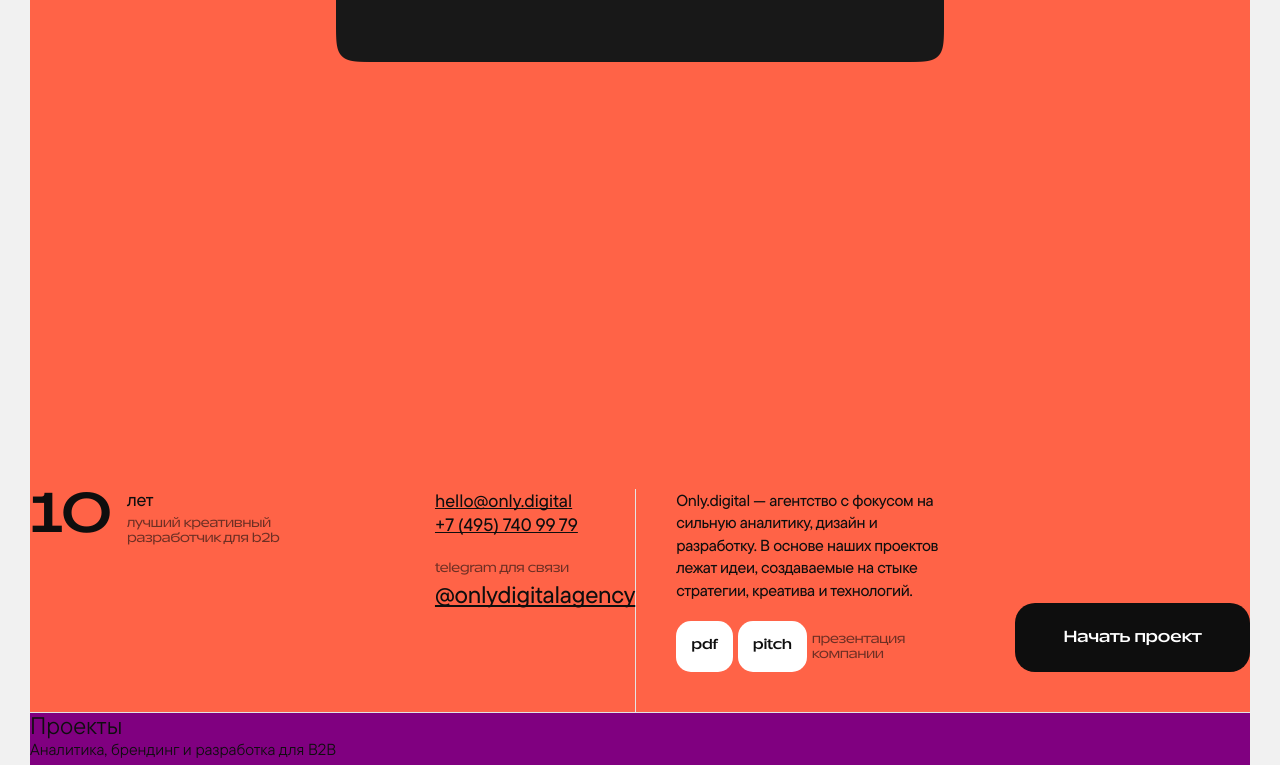
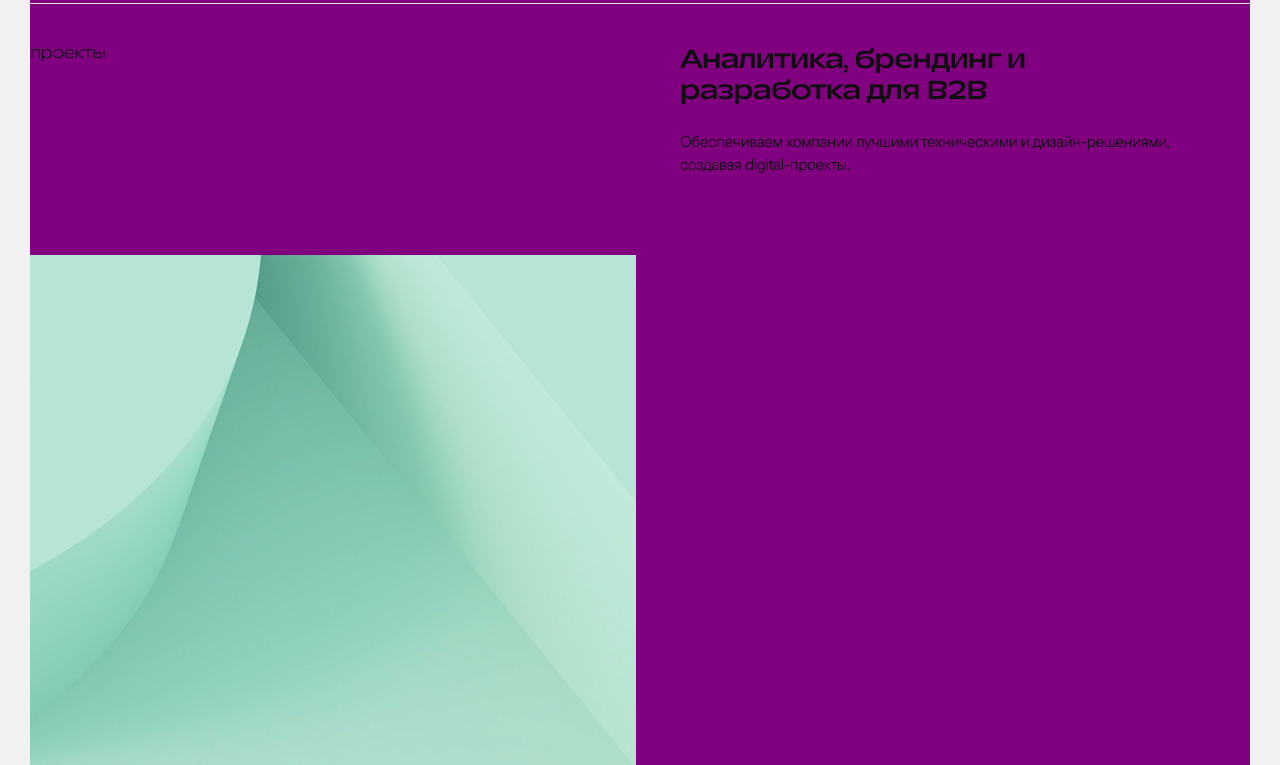
Before and after one commit to ministrov/only-championship, a Next.js app: page / in a window 1280 px wide. Shown: the part 940-1705 px from the top of the page. Built offline with nearby package versions, Linux system fonts and the light colour scheme.

Commit message:
feat: start operating on creating a styling for portfolio section

```diff
--- a/sections/hero/Hero.module.css
+++ b/sections/hero/Hero.module.css
@@ -3,9 +3,8 @@
   display: flex;
   flex-direction: column;
   justify-content: space-between;
-  height: 200dvh;
+  height: 95dvh;
   padding-top: 80px;
-  background-color: tomato;
   border-bottom: 1px solid var(--light-grey);
 }
 
--- a/sections/portfolio/Portfolio.module.css
+++ b/sections/portfolio/Portfolio.module.css
@@ -1,5 +1,60 @@
 .portfolio {
+  padding-top: 130px;
   background-color: purple;
+}
+
+.top {
+  display: grid;
+  grid-template-columns: 1fr 1fr;
+  margin-bottom: 80px;
+  border-top: 1px solid var(--light-grey);
+}
+
+.title {
+  margin-top: 40px;
+  font-family: var(--font-ttRuns);
+  font-size: 16px;
+  font-weight: 400;
+  line-height: 120%;
+  letter-spacing: -0.03em;
+  text-transform: lowercase;
+  color: var(--basic-black);
+}
+
+.sloganContainer {
+  max-width: 550px;
+  padding-top: 40px;
+  padding-left: 40px;
+}
+
+.sloganOne {
+  margin-bottom: 24px;
+  font-family: var(--font-ttRuns);
+  font-size: 26px;
+  font-weight: 600;
+  line-height: 120%;
+  letter-spacing: -0.03em;
+  color: var(--basic-black);
+}
+
+.sloganTwo {
+  font-family: var(--font-ttCommons);
+  font-size: 16px;
+  font-weight: 400;
+  line-height: 140%;
+  letter-spacing: -0.02em;
+  color: var(--basic-black);
+}
+
+.works {
+  display: grid;
+  grid-template-columns: repeat(auto-fill, minmax(606px, 1fr));
+  column-gap: 20px;
+  row-gap: 80px;
+}
+
+.image {
+  border-radius: 30px;
 }
 
 .portfolioBtn {
--- a/sections/portfolio/Portfolio.tsx
+++ b/sections/portfolio/Portfolio.tsx
@@ -9,21 +9,27 @@ export const Portfolio = () => {
       <header className={styles.top}>
         <h2 className={styles.title}>Проекты</h2>
 
-        <p>Аналитика, брендинг и разработка для B2B</p>
-        <p>Обеспечиваем компании лучшими техническими и дизайн-решениями, создавая digital-проекты.</p>
+        <div className={styles.sloganContainer}>
+          <p className={styles.sloganOne}>Аналитика, брендинг и разработка для B2B</p>
+          <p className={styles.sloganTwo}>Обеспечиваем компании лучшими техническими и дизайн-решениями, создавая digital-проекты.</p>
+        </div>
       </header>
 
       <ul className={styles.works}>
         <li className={styles.work}>
           <Link href="#">
+            <div className={styles.image}>
               <Image src={'/portfolio-img-1.png'} width={606} height={606} alt={''} />
+            </div>
             <h3>Корпоративный сайт Сибура</h3>
             <p>Адаптация нового брендинга для digital. Разработка, дизайн основного сайта и подразделений</p>
           </Link>
         </li>
         <li className={styles.work}>
           <Link href="#">
+            <div className={styles.image}>
               <Image src={'/portfolio-img-2.png'} width={606} height={606} alt={''} />
+            </div>
             <h3>Корпоративный сайт Северстали</h3>
             <p>Единая digital-платформа, объединяющая группу сайтов и суббрендов компании. Блочная разработка, формирование дизайн-системы и цифрового брендбука
             </p>
@@ -31,42 +37,54 @@ export const Portfolio = () => {
         </li>
         <li className={styles.work}>
           <Link href="#">
+            <div className={styles.image}>
               <Image src={'/portfolio-img-3.png'} width={606} height={606} alt={''} />
+            </div>
             <h3>Лендинг VK Капсула Про</h3>
             <p>Дизайн промо-лендинга для флагманской колонки VK</p>
           </Link>
         </li>
         <li className={styles.work}>
           <Link href="#">
+            <div className={styles.image}>
               <Image src={'/portfolio-img-4.png'} width={606} height={606} alt={''} />
+            </div>
             <h3>Маркетплейс недвижимости MR Group</h3>
             <p>UX-проектирование и дизайн интерфейса, который увеличил конверсию бронирования квартир</p>
           </Link>
         </li>
         <li className={styles.work}>
           <Link href="#">
+            <div className={styles.image}>
               <Image src={'/portfolio-img-5.png'} width={606} height={606} alt={''} />
+            </div>
             <h3>Сайт ЖК Новые академики</h3>
             <p>UX-проектирование, UI/UX-дизайн, разработка на Next.js сайта ЖК Главстроя</p>
           </Link>
         </li>
         <li className={styles.work}>
           <Link href="#">
+            <div className={styles.image}>
               <Image src={'/portfolio-img-6.png'} width={606} height={606} alt={''} />
+            </div>
             <h3>Промосайт Аш-тау</h3>
             <p>Промосайт, 3D-визуализация и карта глубин для бренда минеральной воды</p>
           </Link>
         </li>
         <li className={styles.work}>
           <Link href="#">
+            <div className={styles.image}>
               <Image src={'/portfolio-img-7.png'} width={606} height={606} alt={''} />
+            </div>
             <h3>Сайт R&D-центра НЛМК</h3>
             <p>Креативная концепция, разработка сайта и дизайн для направления R&D НЛМК</p>
           </Link>
         </li>
         <li className={styles.work}>
           <Link href="#">
+            <div className={styles.image}>
               <Image src={'/portfolio-img-8.png'} width={606} height={606} alt={''} />
+            </div>
             <h3>Интернет-магазин Stool Group</h3>
             <p>Онлайн-магазин с акцентом на заботу и комфорт. Создание бренд-платформы и digital-айдентики, разработка сервисных UX-решений
             </p>
@@ -74,7 +92,9 @@ export const Portfolio = () => {
         </li>
         <li className={styles.work}>
           <Link href="#">
+            <div className={styles.image}>
               <Image src={'/portfolio-img-9.png'} width={606} height={606} alt={''} />
+            </div>
             <h3>Сайт агропродукции Уралхим</h3>
             <p>Продуктовый сайт, каталог продукции, семантическое проектирование</p>
           </Link>
```
Lines whose indentation alone changed are shown as unchanged.
